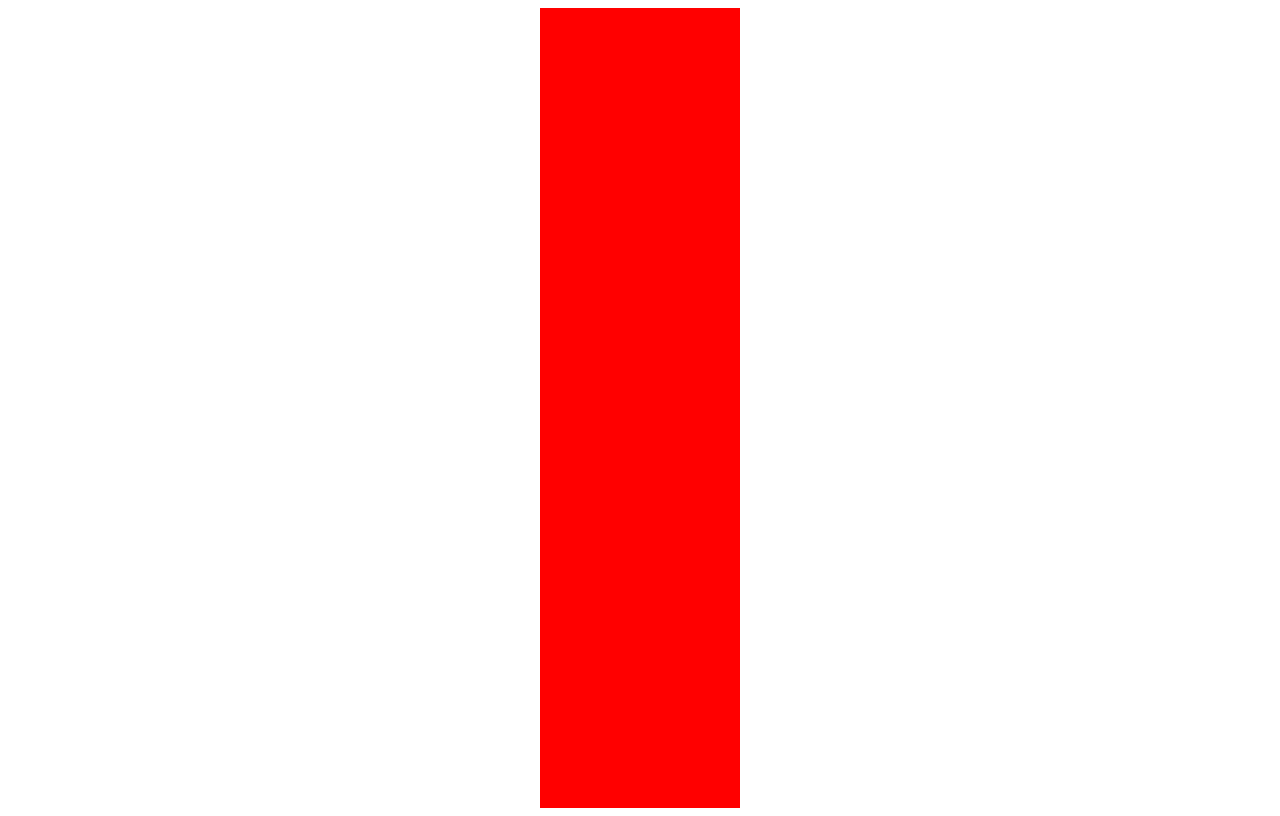
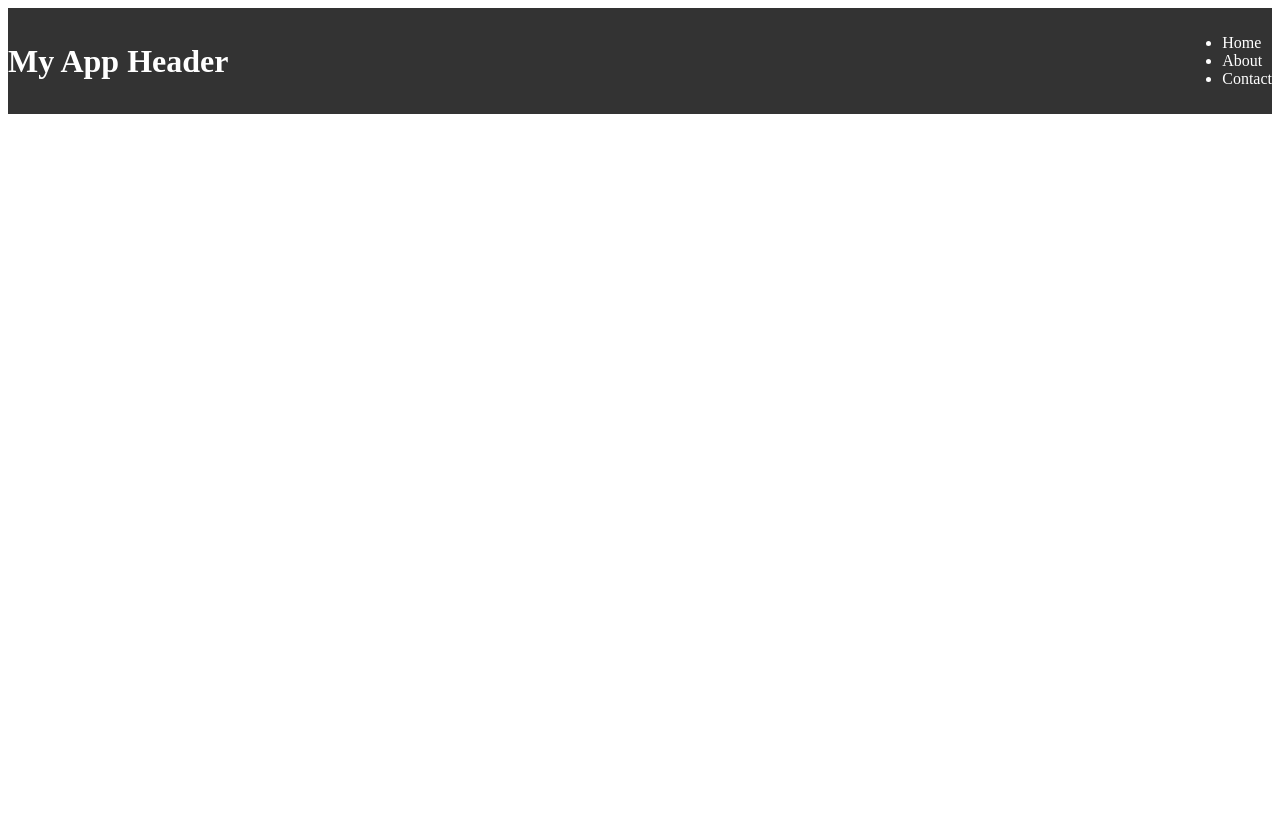
Before and after one commit to Zander-M75/Pokedex, a React (Vite) app: page / in a window 1280 px wide. Built offline with nearby package versions, Linux system fonts and the light colour scheme.

Commit message:
navbar placeholder

```diff
--- a/src/App.jsx
+++ b/src/App.jsx
@@ -1,9 +1,13 @@
 import React from 'react';
 import Home from './pages/Home';
+import Header from './components/layout/Header';
 
 function App() {
   return (
-    <Home />
+    <>
+      <Header />
+      <Home />
+    </>
   );
 }
 
--- a/src/components/layout/Header.jsx
+++ b/src/components/layout/Header.jsx
@@ -0,0 +1,22 @@
+import '../../styles/components/layout/_header.scss';
+
+
+export default function Header() {
+  return (
+    <>
+      <header className="header">
+        <div className="header-container">
+          <h1 className="header-title">My App Header</h1>
+          <nav>
+            <ul className="header-nav">
+              <li>Home</li>
+              <li>About</li>
+              <li>Contact</li>
+            </ul>
+          </nav>
+        </div>
+      </header>
+
+    </>
+  );
+};
--- /dev/null
+++ b/src/styles/components/layout/_header.scss
@@ -0,0 +1,12 @@
+.header {
+    background-color: #333;
+    color: #fff;
+    padding: 10px 0;
+}
+
+
+.header-container {
+    display: flex;
+    justify-content: space-between;
+   align-items: center;
+}
--- a/src/styles/main.scss
+++ b/src/styles/main.scss
@@ -1,2 +1,3 @@
 // Pages
 @use 'pages/home';
+@use 'components/layout/header';
--- a/src/styles/pages/_home.scss
+++ b/src/styles/pages/_home.scss
@@ -1,6 +1,6 @@
-.red-rectangle {
-    background-color: red;
-    height: 100vh;
-    width: 200px;
-    margin: 0 auto;
-}
+// .red-rectangle {
+//     background-color: red;
+//     height: 100vh;
+//     width: 200px;
+//     margin: 0 auto;
+// }
```
Also changed, not shown: src/components/layout/Hero.jsx (added), src/styles/layouts/_hero.scss (added).
